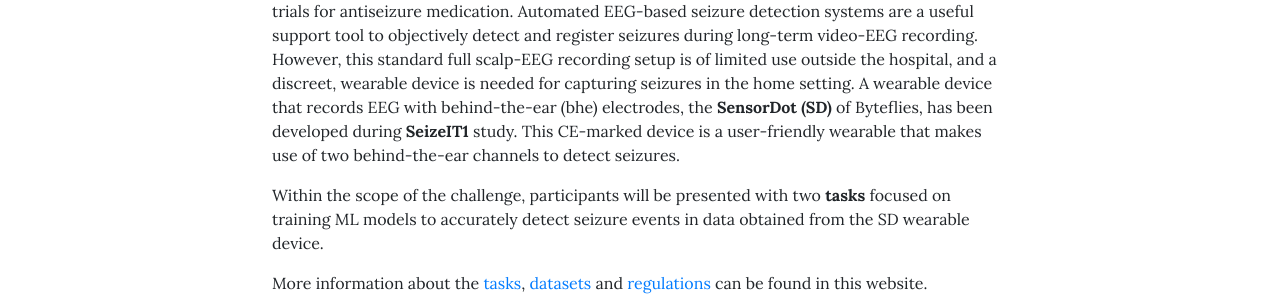
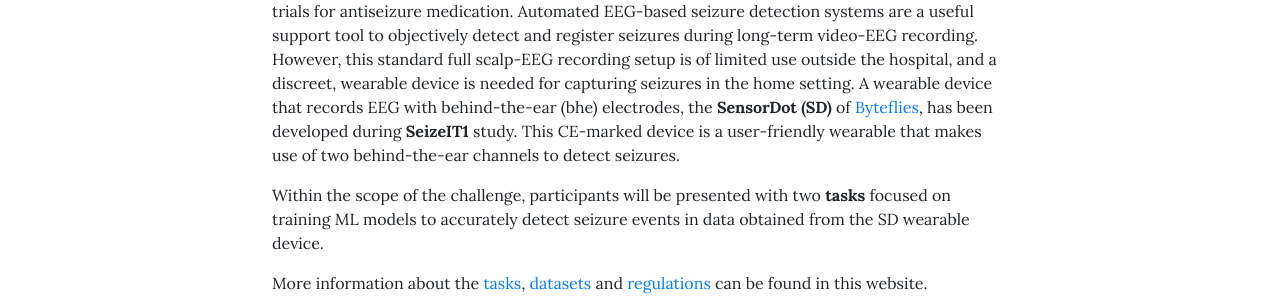
Before and after one commit to nestconf25/nestconf25.github.io, a Jekyll site: the page built from pages/home.md, in a window 1280 px wide. Shown: the part 755-1051 px from the top of the page. Built offline with Jekyll 4.4.1, drawn with Linux system fonts in a browser that asks for light colours; part of the change alters nothing that is shown.

```diff
--- a/pages/home.md
+++ b/pages/home.md
@@ -12,7 +12,7 @@ permalink: /
 The **<span style="color:#2B547E">Seizure Detection Challenge</span>** aims at developing innovative and robust machine learning (ML) frameworks for electroencephalography (EEG) data processing, in which the end use case is detection of epileptic seizures.
 
 \
-In patients with **epilepsy**, lifelong treatment with antiseizure medications may be required, as relapse after withdrawal is high and even patients who are considered to be seizure free under treatment, can still relapse. It is, therefore, paramount to accurately detect seizures to improve therapeutic decisions. However, the subtle clinical manifestation of seizures hampers the patient’s and the caregiver’s ability to correctly report the seizure in the seizure diary, as serious underreporting of seizures in self diaries has been reported. As such, the seizure diary is an unreliable method, although commonly used in clinical practice as well as surrogate endpoint in trials for antiseizure medication. Automated EEG-based seizure detection systems are a useful support tool to objectively detect and register seizures during long-term video-EEG recording. However, this standard full scalp-EEG recording setup is of limited use outside the hospital, and a discreet, wearable device is needed for capturing seizures in the home setting. A wearable device that records EEG with behind-the-ear (bhe) electrodes, the **SensorDot (SD)** of Byteflies, has been developed during **SeizeIT1** study. This CE-marked device is a user-friendly wearable that makes use of two behind-the-ear channels to detect seizures.
+In patients with **epilepsy**, lifelong treatment with antiseizure medications may be required, as relapse after withdrawal is high and even patients who are considered to be seizure free under treatment, can still relapse. It is, therefore, paramount to accurately detect seizures to improve therapeutic decisions. However, the subtle clinical manifestation of seizures hampers the patient’s and the caregiver’s ability to correctly report the seizure in the seizure diary, as serious underreporting of seizures in self diaries has been reported. As such, the seizure diary is an unreliable method, although commonly used in clinical practice as well as surrogate endpoint in trials for antiseizure medication. Automated EEG-based seizure detection systems are a useful support tool to objectively detect and register seizures during long-term video-EEG recording. However, this standard full scalp-EEG recording setup is of limited use outside the hospital, and a discreet, wearable device is needed for capturing seizures in the home setting. A wearable device that records EEG with behind-the-ear (bhe) electrodes, the **SensorDot (SD)** of [Byteflies](https://byteflies.com/), has been developed during **SeizeIT1** study. This CE-marked device is a user-friendly wearable that makes use of two behind-the-ear channels to detect seizures.
 
 Within the scope of the challenge, participants will be presented with two **tasks** focused on training ML models to accurately detect seizure events in data obtained from the SD wearable device.
 
```
